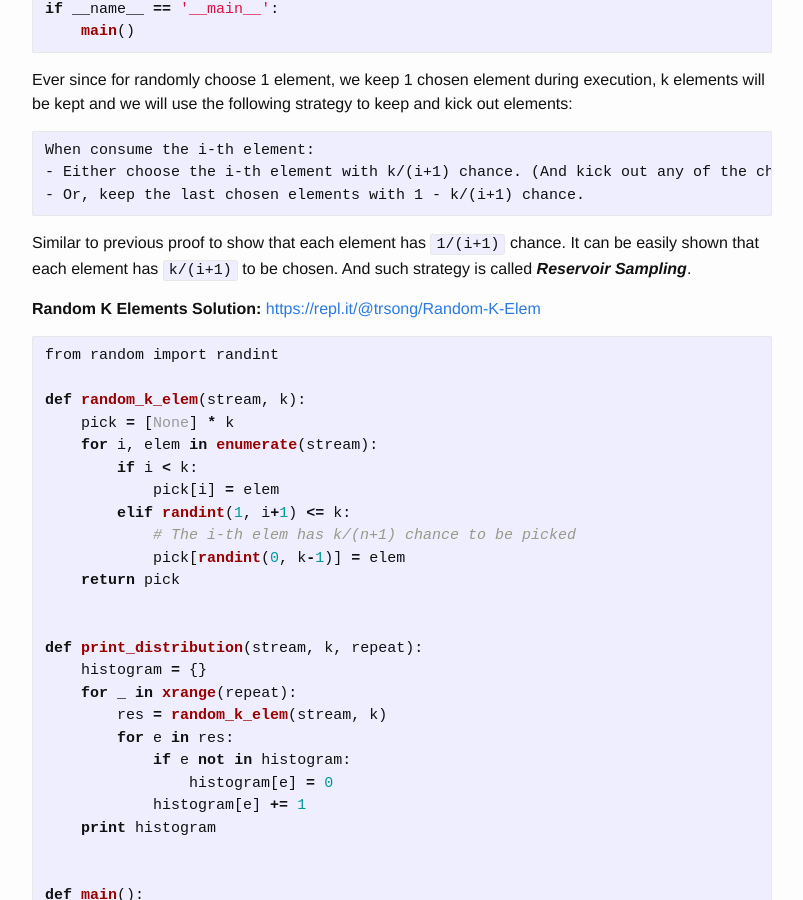
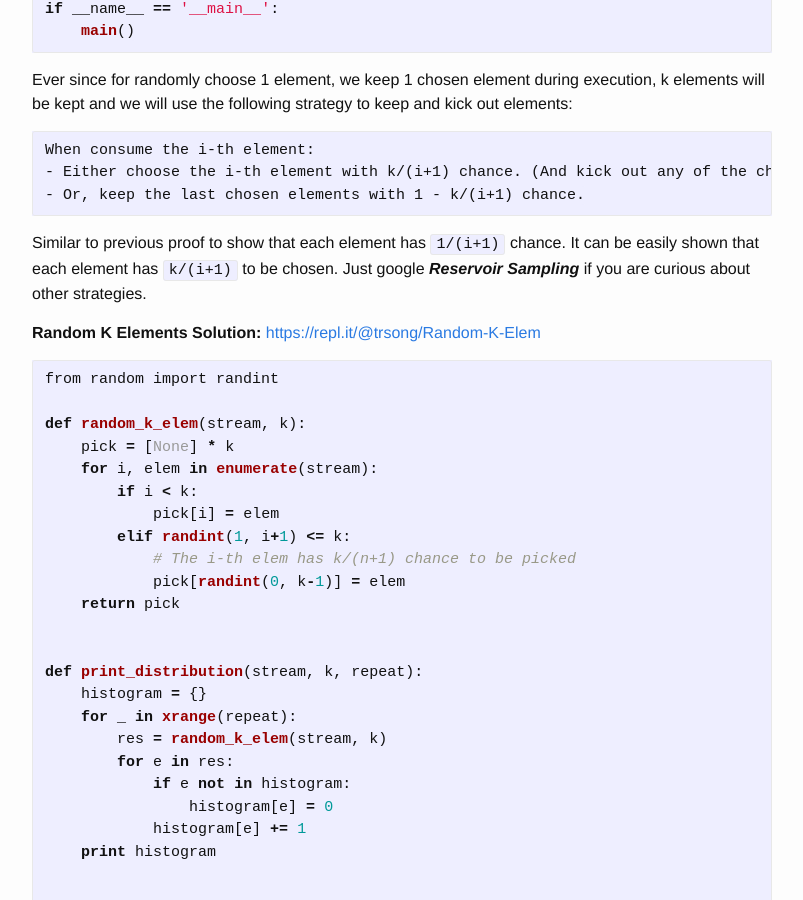
Before and after one commit to trsong/trsong.github.io, a Jekyll site: the page built from _posts/2019-04-30-DailyQuestions.md, in a window 1280 px wide and 900 px high, scrolled down 2615 px. Shown: the whole window, without its empty margins (238-1041 px from the left). Built offline with Jekyll 4.4.1, drawn with Linux system fonts in a browser that asks for light colours.

Commit message:
Fix minor wording issue

````diff
--- a/_posts/2019-04-30-DailyQuestions.md
+++ b/_posts/2019-04-30-DailyQuestions.md
@@ -167,7 +167,7 @@ When consume the i-th element:
 - Or, keep the last chosen elements with 1 - k/(i+1) chance.
 ```
 
-Similar to previous proof to show that each element has `1/(i+1)` chance. It can be easily shown that each element has `k/(i+1)` to be chosen. And such strategy is called ***Reservoir Sampling***.
+Similar to previous proof to show that each element has `1/(i+1)` chance. It can be easily shown that each element has `k/(i+1)` to be chosen. Just google ***Reservoir Sampling*** if you are curious about other strategies.
 
 **Random K Elements Solution:** [https://repl.it/@trsong/Random-K-Elem](https://repl.it/@trsong/Random-K-Elem)
 ```py
````
